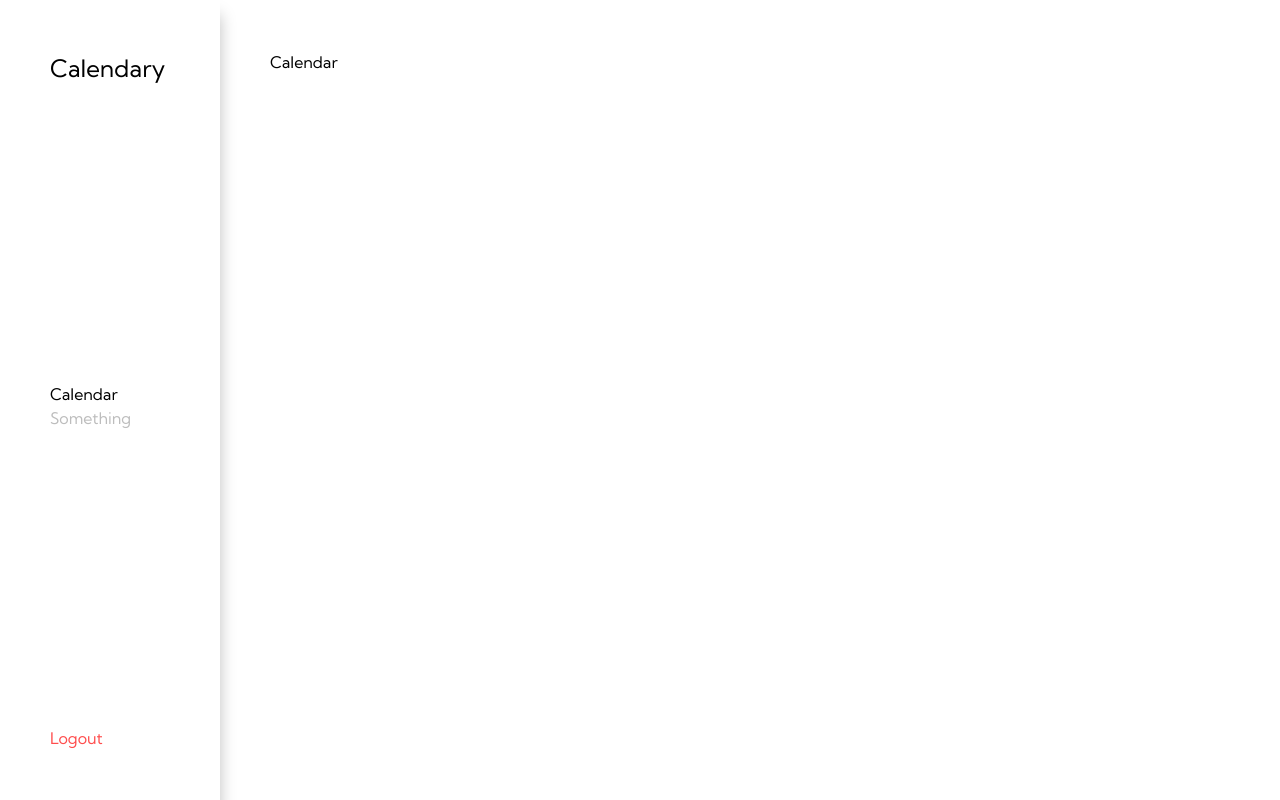
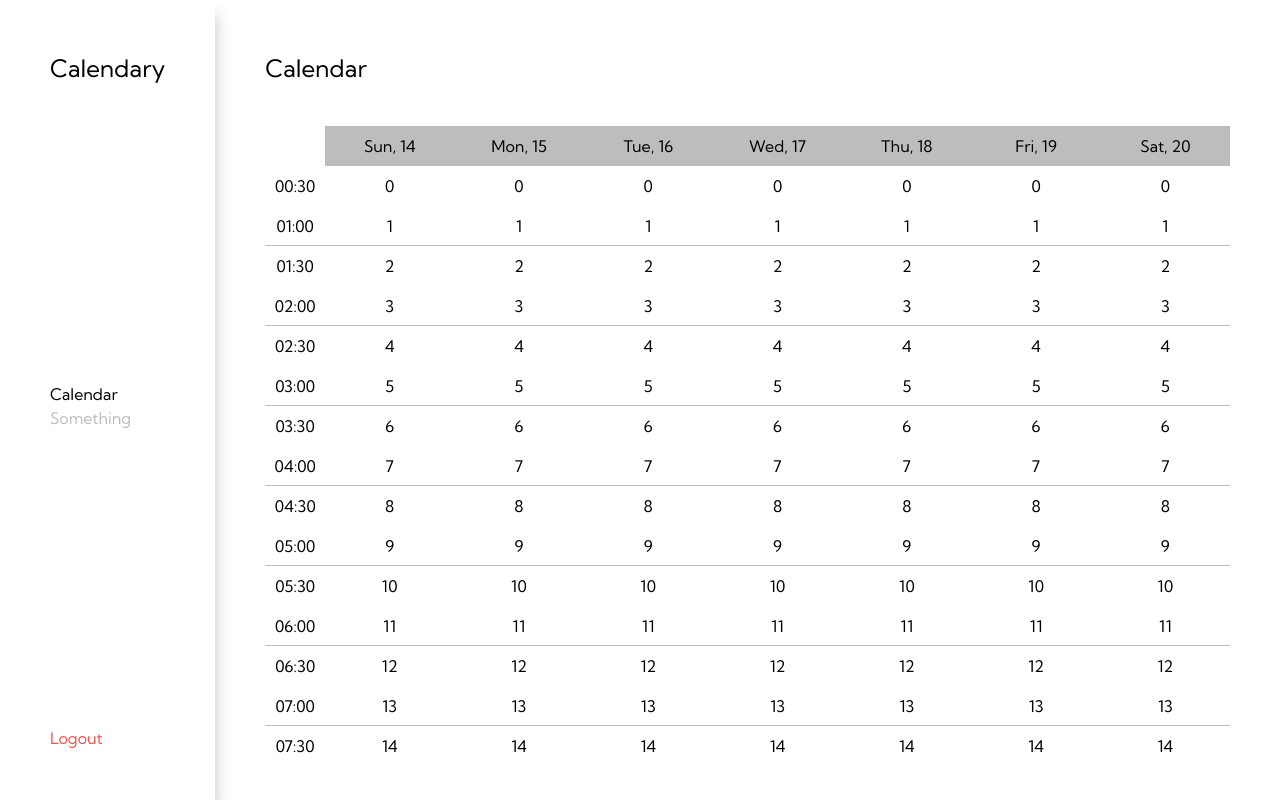
Before and after one commit to Txxxthless/NextCalendar, a Next.js app: page /dashboard/calendar in a window 1280 px wide. Built offline with nearby package versions, Linux system fonts and the light colour scheme.

Commit message:
feat: created calendar ui

```diff
--- a/src/app/components/calendar/calendar.tsx
+++ b/src/app/components/calendar/calendar.tsx
@@ -1,9 +1,38 @@
 'use client';
 
 import './style.scss';
-import { generateCalendar, getCalendarHeaders, getTimePeriods } from './utils/calendar.utils';
+import {
+  generateCalendar,
+  getCalendarHeaders,
+  getTimePeriods,
+} from './utils/calendar.utils';
 
 export default function Calendar() {
-    generateCalendar();
-    return <div className="calendar"></div>;
+  const calendar = generateCalendar();
+  const timePeriods = getTimePeriods();
+  const calendarHeaders = getCalendarHeaders();
+
+  return (
+    <div className="calendar">
+      <div className="calendar__header">
+        {calendarHeaders.map((header) => (
+          <div className="calendar__header__cell">{header}</div>
+        ))}
+      </div>
+      <div className="calendar__main">
+        <div className="calendar__main__periods">
+          {timePeriods.map((period) => (
+            <div className="calendar__main__periods__cell">{period}</div>
+          ))}
+        </div>
+        {calendar.map((day) => (
+          <div className="calendar__main__day">
+            {day.map((cell, index) => (
+              <div className="calendar__main__day__cell">{index}</div>
+            ))}
+          </div>
+        ))}
+      </div>
+    </div>
+  );
 }
--- a/src/app/components/calendar/style.scss
+++ b/src/app/components/calendar/style.scss
@@ -0,0 +1,78 @@
+@import 'src/public/styles/constants/index.scss';
+
+.calendar {
+  display: flex;
+  flex-direction: column;
+  width: 100%;
+  height: calc(100% - 50px);
+
+  &__header {
+    display: flex;
+    align-items: center;
+    justify-content: end;
+    width: 100%;
+
+    &__cell {
+      width: 13.4%;
+      height: 40px;
+      display: flex;
+      align-items: center;
+      justify-content: center;
+      background-color: $light-grey;
+    }
+  }
+
+  &__main {
+    display: flex;
+    width: 100%;
+    height: 100%;
+    overflow: scroll;
+    overflow-x: hidden;
+    scroll-behavior: smooth;
+
+    &__periods {
+      width: 6.2%;
+      display: flex;
+      flex-direction: column;
+
+      &__cell {
+        min-height: 40px;
+        display: flex;
+        align-items: center;
+        justify-content: center;
+      }
+
+      :nth-child(even) {
+        border-bottom: 1px solid $light-grey;
+      }
+    }
+
+    &__day {
+      width: 13.4%;
+      display: flex;
+      flex-direction: column;
+
+      &__cell {
+        min-height: 40px;
+        display: flex;
+        align-items: center;
+        justify-content: center;
+        background: white;
+        transition: 0.5s;
+
+        &:hover {
+          background: linear-gradient(
+            180deg,
+            #b5bff7 0%,
+            rgba(190, 181, 247, 0.99) 50%,
+            rgba(205, 98, 255, 0.63) 100%
+          );
+        }
+      }
+
+      :nth-child(even) {
+        border-bottom: 1px solid $light-grey;
+      }
+    }
+  }
+}
--- a/src/app/components/calendar/utils/calendar.utils.ts
+++ b/src/app/components/calendar/utils/calendar.utils.ts
@@ -5,7 +5,7 @@ export interface CalendarCell {
 }
 
 export const DAYS_COUNT = 7;
-export const PERIODS_COUNT = 48;
+export const PERIODS_COUNT = 47;
 
 const dayNames = ['Sun', 'Mon', 'Tue', 'Wed', 'Thu', 'Fri', 'Sat'];
 
@@ -47,6 +47,7 @@ export function getTimePeriods(): string[] {
     }
   }
 
+  timePeriods.shift();
   return timePeriods;
 }
 
--- a/src/app/dashboard/calendar/page.tsx
+++ b/src/app/dashboard/calendar/page.tsx
@@ -1,9 +1,10 @@
 import Calendar from "@/app/components/calendar/calendar";
+import './style.scss';
 
 export default function Page() {
   return (
     <>
-      <p>Calendar</p>
+      <p className="title">Calendar</p>
       <Calendar></Calendar>
     </>
   );
--- /dev/null
+++ b/src/app/dashboard/calendar/style.scss
@@ -0,0 +1,7 @@
+.title {
+  font-size: 24px;
+}
+
+.calendar {
+  margin-top: 40px;
+}
--- a/src/public/styles/globals.scss
+++ b/src/public/styles/globals.scss
@@ -17,15 +17,34 @@
 }
 
 html {
-  height: 100%;
+  height: 100vh;
+  overflow: hidden;
   font-size: 16px;
 
   body {
-    height: 100%;
+    height: 100vh;
     display: flex;
 
     .dashboard {
       padding: 50px;
+      width: 100%;
+      max-height: 100%;
+      display: flex;
+      align-items: start;
+      flex-direction: column;
     }
   }
 }
+
+::-webkit-scrollbar {
+  width: 12px;
+}
+
+::-webkit-scrollbar-track {
+  border-radius: 10px;
+}
+
+::-webkit-scrollbar-thumb {
+  border-radius: 10px;
+  background-color: #c4c4c4;
+}
```
Lines whose indentation alone changed are shown as unchanged.
